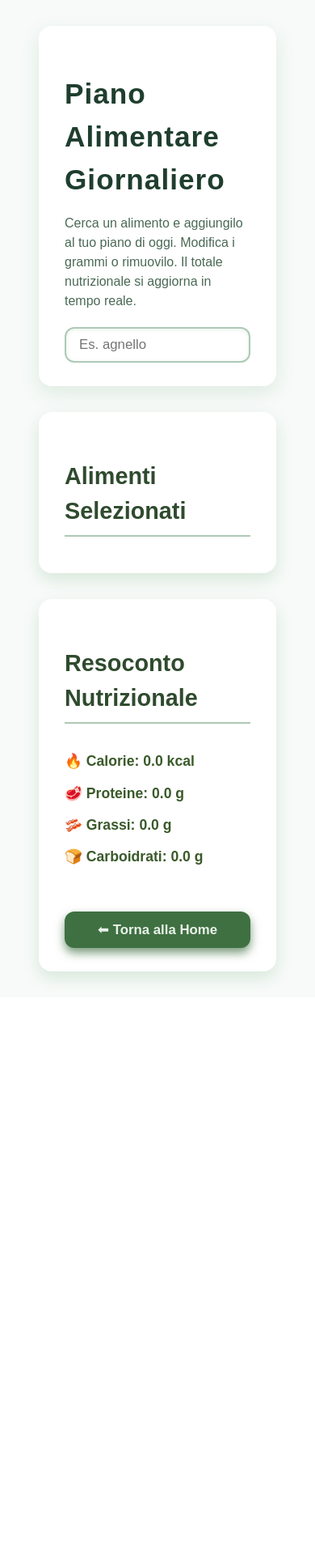
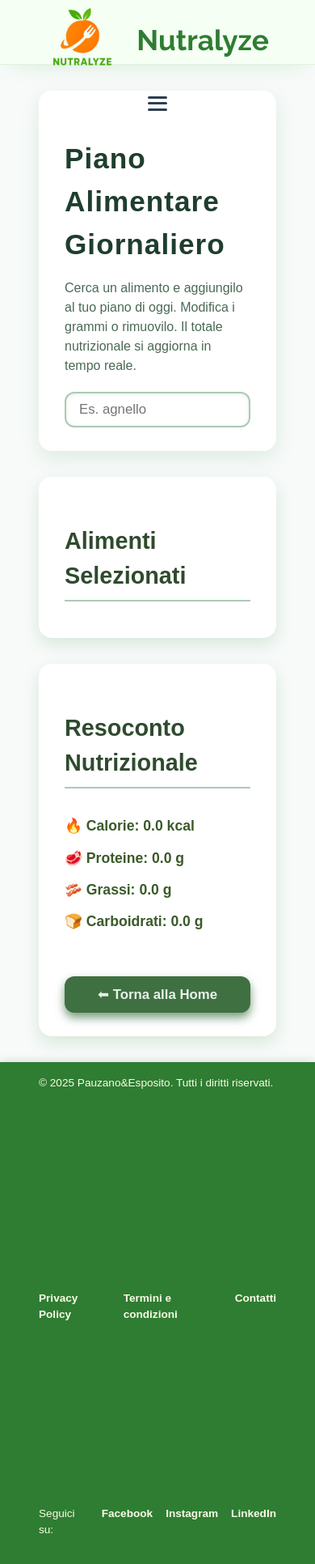
Before and after one commit to Bucky02/nutralyze, a React (Vite) app: page /calcolo in a window 390 px wide. Shown: the top 1932 px of the page at 81% size. Before the commit the page ends 1232 px from the top, so only its background shows below. Built offline with nearby package versions, Linux system fonts and the light colour scheme.

Commit message:
inserimento note,e creazione del componete storico dell'alimnentazione

```diff
--- a/src/App.jsx
+++ b/src/App.jsx
@@ -1,4 +1,4 @@
-import { Routes, Route, useLocation, useMatch } from "react-router-dom";
+import { Routes, Route, useLocation } from "react-router-dom";
 import "./App.css";
 
 // Componenti
@@ -24,31 +24,46 @@ import StoricoAlimentazione from "./components/StoricoAlimentazione";
 
 function App() {
   const location = useLocation();
-  const isPaginaNotFound = useMatch("*")?.pathname === location.pathname;
+  const pathname = location.pathname;
 
-  const adminRoutes = ["/admin", "/aggiungiProdotto", "/rimuoviProdotto"];
-  const noHeaderRoutes = ["/accedi", "/registrazione", ...adminRoutes];
+  const isHomePage = pathname === "/";
+  const isAdminPage = [
+    "/admin",
+    "/aggiungiProdotto",
+    "/rimuoviProdotto",
+  ].includes(pathname);
+  const isLoginOrRegister = ["/accedi", "/registrazione"].includes(pathname);
+  const isPaginaNotFound = pathname === "/paginaNonTrovata";
+
+  const mostraHeader =
+    !isHomePage && !isAdminPage && !isLoginOrRegister && !isPaginaNotFound;
+  const mostraFooter = !isAdminPage && !isLoginOrRegister && !isPaginaNotFound;
 
   return (
     <div className="app-container">
-      {/* Banner sulla home */}
-      {location.pathname === "/" && <Banner key={location.pathname} />}
-
-      {/* Header su tutte le altre pagine tranne login/registrazione/admin/404 */}
-      {location.pathname !== "/" &&
-        !noHeaderRoutes.includes(location.pathname) &&
-        !isPaginaNotFound && <Header />}
+      {/* Header (escluso dalla homepage e dalle pagine speciali) */}
+      {mostraHeader && <Header />}
 
       <main className="main-content">
         <Routes>
-          {/* Pubbliche */}
-          <Route path="/" element={<HomePage />} />
+          {/* Homepage: SOLO Banner + HomePage */}
+          <Route
+            path="/"
+            element={
+              <>
+                <Banner />
+                <HomePage />
+              </>
+            }
+          />
+
+          {/* Pagine pubbliche */}
           <Route path="/calcolo" element={<Calcolo />} />
           <Route path="/accedi" element={<Accedi />} />
           <Route path="/registrazione" element={<Registrazione />} />
           <Route path="/datiAlimento/:nome" element={<DatiAlimento />} />
 
-          {/* Rotte protette solo per admin */}
+          {/* Pagine protette (admin) */}
           <Route
             path="/admin"
             element={
@@ -74,9 +89,7 @@ function App() {
             }
           />
 
-          {/* Pagina 404 */}
-          <Route path="/paginaNonTrovata" element={<PaginaNonTrovata />} />
-          <Route path="*" element={<PaginaNonTrovata />} />
+          {/* Pagine protette (utente loggato) */}
           <Route
             path="/storico"
             element={
@@ -85,13 +98,15 @@ function App() {
               </PrivateRoute>
             }
           />
+
+          {/* Pagina 404 */}
+          <Route path="/paginaNonTrovata" element={<PaginaNonTrovata />} />
+          <Route path="*" element={<PaginaNonTrovata />} />
         </Routes>
       </main>
 
-      {/* Footer su tutte le altre pagine tranne login/registrazione/admin/404 */}
-      {!noHeaderRoutes.includes(location.pathname) && !isPaginaNotFound && (
-        <Footer />
-      )}
+      {/* Footer visibile ovunque tranne login, registrazione, admin e 404 */}
+      {mostraFooter && <Footer />}
     </div>
   );
 }
--- a/src/components/Footer.css
+++ b/src/components/Footer.css
@@ -1,15 +1,15 @@
 .bottom-footer {
-  background-color: #2c3e50; /* blu-grigio navy, elegante */
-  color: #f5e6b8; /* giallo crema caldo */
+  background-color: #2e7d32; /* verde foresta */
+  color: #fdfbe7; /* crema chiaro */
   padding: 1rem 3rem;
   font-family: "Poppins", sans-serif;
   font-size: 0.85rem;
-  box-shadow: 0 -1px 3px rgba(0, 0, 0, 0.1);
   text-align: left;
   display: flex;
   flex-wrap: wrap;
   justify-content: space-between;
   align-items: center;
+  box-shadow: 0 -2px 10px rgba(0, 0, 0, 0.1);
 }
 
 .bottom-footer p {
@@ -22,28 +22,24 @@
   gap: 1.5rem;
   flex: 1 1 250px;
   justify-content: flex-start;
-  margin: 0;
-  padding: 0;
 }
 
 .footer-links a {
-  color: #f5e6b8; /* giallo crema */
+  color: #fdfbe7;
   text-decoration: none;
   font-weight: 600;
   transition: color 0.3s ease;
 }
 
 .footer-links a:hover {
-  color: #fff9db; /* giallo più chiaro */
+  color: #ffffff;
 }
 
 .footer-social {
   display: flex;
-  gap: 1.2rem;
+  gap: 1rem;
   flex: 1 1 150px;
   justify-content: flex-end;
-  margin: 0;
-  font-weight: 600;
 }
 
 .footer-social span {
@@ -51,12 +47,26 @@
 }
 
 .footer-social a {
-  color: #f5e6b8; /* giallo crema */
+  color: #fdfbe7;
   text-decoration: none;
   font-weight: 600;
   transition: color 0.3s ease;
 }
 
 .footer-social a:hover {
-  color: #fff9db; /* giallo più chiaro */
+  color: #ffffff;
 }
+
+/* Responsive */
+@media (max-width: 768px) {
+  .bottom-footer {
+    flex-direction: column;
+    align-items: flex-start;
+    gap: 1rem;
+  }
+
+  .footer-links,
+  .footer-social {
+    justify-content: flex-start;
+  }
+}
--- a/src/components/Header.css
+++ b/src/components/Header.css
@@ -2,7 +2,7 @@
   width: 100%;
   backdrop-filter: blur(8px);
   -webkit-backdrop-filter: blur(8px);
-  background: #f5f5f0; /* colore chiaro, quasi bianco/avorio */
+  background: #f5fff4; /* verde molto chiaro */
   display: flex;
   justify-content: space-between;
   align-items: center;
@@ -11,72 +11,62 @@
   box-sizing: border-box;
   position: relative;
   z-index: 1000;
-  box-shadow: 0 10px 30px -15px rgba(0, 0, 0, 0.3);
-  border-bottom: 1px solid rgba(0, 0, 0, 0.05);
+  box-shadow: 0 10px 30px -15px rgba(34, 139, 34, 0.2);
+  border-bottom: 1px solid rgba(34, 139, 34, 0.1);
   font-family: "Poppins", sans-serif;
   user-select: none;
-}
-.username-highlight {
-  color: #fff;
-  font-weight: bold;
-  text-shadow: 1px 1px 4px rgba(0, 0, 0, 0.8);
-  font-size: 1.1rem;
-  margin-right: 10px; /* Aggiunto spazio a sinistra */
-}
-.header-site-title {
-  font-size: 4rem; /* più grande */
-  margin-left: 10px;
-  color: #2c3e50;
-  font-weight: 600;
-  user-select: none;
-  display: inline-block;
-  vertical-align: middle;
-  font-family: "Raleway", system-ui, Avenir, Helvetica, Arial, sans-serif;
 }
 
 .header-logo-container {
   cursor: pointer;
-  padding-left: 0; /* o poco, tipo 10px */
-  padding-top: 0;
-  padding-bottom: 0;
-  padding-right: 0;
   display: flex;
   align-items: center;
-  gap: 12px; /* spazio tra logo e titolo */
+  gap: 12px;
 }
 
 .header-logo-container img {
   user-select: none;
-  width: 100px;
+  width: 90px;
+}
+
+.header-site-title {
+  font-size: 3.5rem;
+  margin-left: 10px;
+  color: #2e7d32; /* verde foresta */
+  font-weight: 600;
+  user-select: none;
+  font-family: "Raleway", system-ui, Avenir, Helvetica, Arial, sans-serif;
 }
 
 .header-buttons-container {
   display: flex;
   align-items: center;
   gap: 20px;
+  position: relative;
 }
 
-/* Bottone hamburger senza sfondo */
+.user-info-container .username-highlight {
+  color: #2c3e50;
+  font-weight: bold;
+  font-size: 1.1rem;
+}
+
 .header-secondary-button {
   width: 40px;
   height: 40px;
   border: none;
-  background-color: transparent; /* niente sfondo */
-  border-radius: 8px; /* puoi togliere se vuoi, mantiene gli angoli stondati */
+  background-color: transparent;
+  border-radius: 10px;
   cursor: pointer;
   padding: 0;
   display: flex;
   align-items: center;
   justify-content: center;
-  transition: background-color 0.3s ease;
-}
-
-.header-secondary-button:hover {
-  background-color: transparent; /* niente hover sul background */
+  position: relative;
+  z-index: 1050;
 }
 
 .header-hamburger-icon {
-  display: inline-block;
   width: 24px;
   height: 18px;
   position: relative;
@@ -87,101 +77,88 @@
   position: absolute;
   height: 3px;
   width: 100%;
-  background: black; /* linee nere */
+  background: #2c3e50;
   border-radius: 3px;
-  opacity: 1;
-  left: 0;
   transition: all 0.3s ease;
 }
 
 .header-hamburger-icon span:nth-child(1) {
   top: 0;
 }
-
 .header-hamburger-icon span:nth-child(2) {
   top: 7.5px;
 }
-
 .header-hamburger-icon span:nth-child(3) {
   bottom: 0;
 }
 
-/* Trasformazione in X */
 .header-secondary-button.open .header-hamburger-icon span:nth-child(1) {
   top: 7.5px;
   transform: rotate(45deg);
 }
-
 .header-secondary-button.open .header-hamburger-icon span:nth-child(2) {
   opacity: 0;
-  left: -60px;
 }
-
 .header-secondary-button.open .header-hamburger-icon span:nth-child(3) {
   bottom: 7.5px;
   transform: rotate(-45deg);
 }
 
-.header-dropdown {
-  position: relative;
-  display: inline-block;
-}
-
+/* Dropdown menu */
 .header-dropdown-content {
   position: absolute;
-  top: calc(100% + 10px);
+  top: 48px;
   right: 0;
-  background-color: #2c3e50;
+  background-color: #2e7d32;
   min-width: 180px;
-  box-shadow: 0 10px 25px rgba(0, 0, 0, 0.6);
-  z-index: 1100;
-  border-radius: 12px;
+  box-shadow: 0 6px 15px rgba(0, 0, 0, 0.3);
+  z-index: 1040;
+  border-radius: 10px;
   overflow: hidden;
+  opacity: 0;
+  transform: translateY(-15px);
+  pointer-events: none;
   transition: opacity 0.3s ease, transform 0.3s ease;
 }
 
-.header-dropdown-content a {
-  color: #ecf0f1;
-  padding: 14px 20px;
+.header-dropdown-content.show {
+  opacity: 1;
+  transform: translateY(0);
+  pointer-events: auto;
+}
+
+.header-dropdown-content a,
+.logout-button-menu {
+  color: #f5fff4;
+  padding: 12px 20px;
   text-decoration: none;
   display: block;
   font-weight: 600;
   font-size: 16px;
   transition: background-color 0.25s ease;
+  user-select: none;
+  border: none;
+  background: none;
+  width: 100%;
+  text-align: left;
+  cursor: pointer;
+  outline-offset: 2px;
 }
 
-.header-dropdown-content a:hover {
-  background-color: #34495e;
-  color: #ffffff;
+.header-dropdown-content a:hover,
+.header-dropdown-content a:focus,
+.logout-button-menu:hover,
+.logout-button-menu:focus {
+  background-color: #1b5e20;
+  outline: 2px solid #a8d5a3;
+  outline-offset: 0;
 }
 
-.header-login-button {
-  background-color: #2c3e50;
-  color: white;
-  width: 110px;
-  height: 38px;
-  border: none;
-  border-radius: 12px;
-  font-weight: 700;
-  font-size: 15px;
-  cursor: pointer;
-  box-shadow: 0 6px 10px rgba(44, 62, 80, 0.5);
-  transition: background-color 0.3s ease, box-shadow 0.3s ease;
-  padding: 0 20px;
-}
-
-.header-login-button:hover {
-  background-color: #1a252f;
-  box-shadow: 0 8px 14px rgba(26, 37, 47, 0.7);
-  transform: scale(1.05);
-}
-
-/* MEDIA QUERY */
-
+/* Responsive */
 @media (max-width: 768px) {
   .header-container {
-    height: 70px;
-    padding: 0 15px;
+    height: 80px;
+    padding: 0 20px;
     flex-wrap: wrap;
     justify-content: center;
   }
@@ -190,26 +167,9 @@
     flex-basis: 100%;
     justify-content: center;
     margin-top: 8px;
-    gap: 12px;
   }
 
-  .header-secondary-button {
-    width: 36px;
-    height: 36px;
-  }
-
-  .header-login-button {
-    width: 90px;
-    height: 32px;
-    font-size: 14px;
-  }
-
-  .header-dropdown-content {
-    min-width: 140px;
-  }
-
-  .header-dropdown-content a {
-    font-size: 14px;
-    padding: 12px 18px;
+  .header-site-title {
+    font-size: 2.2rem;
   }
 }
```
Also changed, not shown: src/components/Banner.jsx (+39 -15 lines), src/components/Header.jsx (+50 -14 lines).
